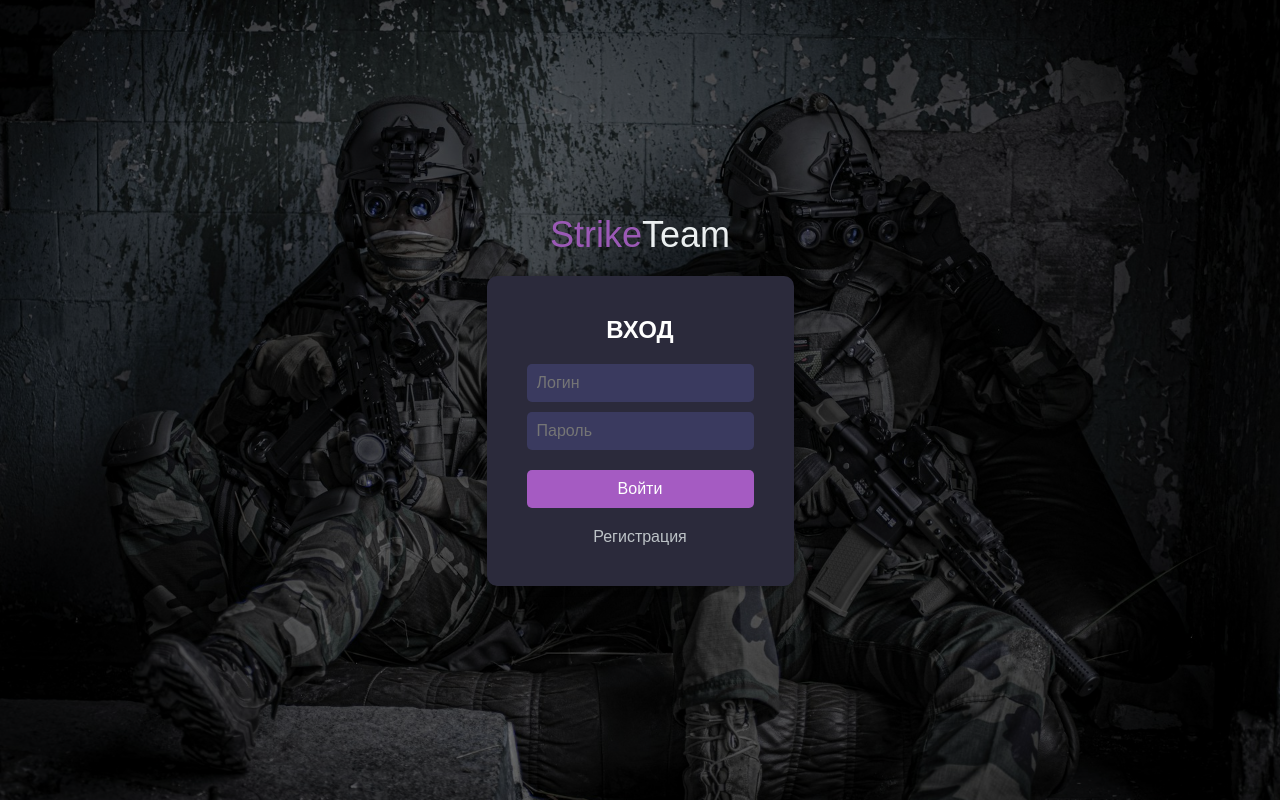
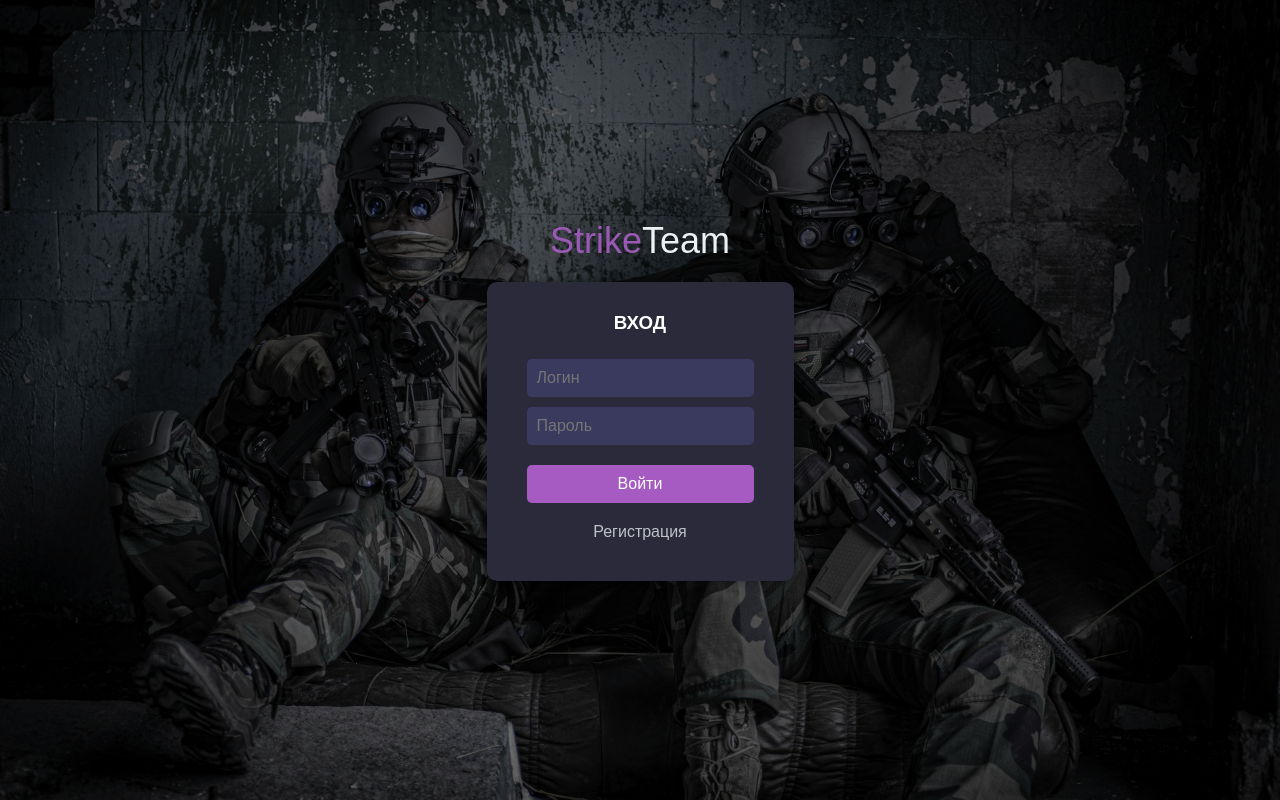
Before and after one commit to Hackkod/StrikeTeam, a Vue app in the folder frontend/striketeam/: page /login in a window 1280 px wide. Built offline with nearby package versions, Linux system fonts and the light colour scheme.

Commit message:
fix: Поправка стилей

```diff
--- a/frontend/striketeam/src/assets/global-styles.css
+++ b/frontend/striketeam/src/assets/global-styles.css
@@ -52,13 +52,13 @@ body.auth-page-body::before {
 
   .login-box {
     background-color: #2B2A3B;
-    padding: 40px;
+    padding: 20px 40px 40px 40px;
     border-radius: 10px;
     box-shadow: 0 0 10px rgba(0, 0, 0, 0.5);
   }
 
-  .login-box h2 {
-    margin: 0 0 20px;
+  .login-box h3 {
+    margin: 10px 0 25px;
   }
 
   .textbox {
--- a/frontend/striketeam/src/views/Login.vue
+++ b/frontend/striketeam/src/views/Login.vue
@@ -4,7 +4,7 @@
         <span class="strike">Strike</span><span class="team">Team</span>
       </div>
       <div class="login-box">
-        <h2>ВХОД</h2>
+        <h3>ВХОД</h3>
         <form @submit.prevent="login">
           <div class="textbox">
             <input type="text" placeholder="Логин" v-model="username" required>
--- a/frontend/striketeam/src/views/Register.vue
+++ b/frontend/striketeam/src/views/Register.vue
@@ -4,7 +4,7 @@
         <span class="strike">Strike</span><span class="team">Team</span>
       </div>
       <div class="login-box">
-        <h2>РЕГИСТРАЦИЯ</h2>
+        <h3>РЕГИСТРАЦИЯ</h3>
         <form @submit.prevent="register">
           <div class="textbox">
             <input type="text" placeholder="Логин" v-model="username" autocomplete="off" required>
```
